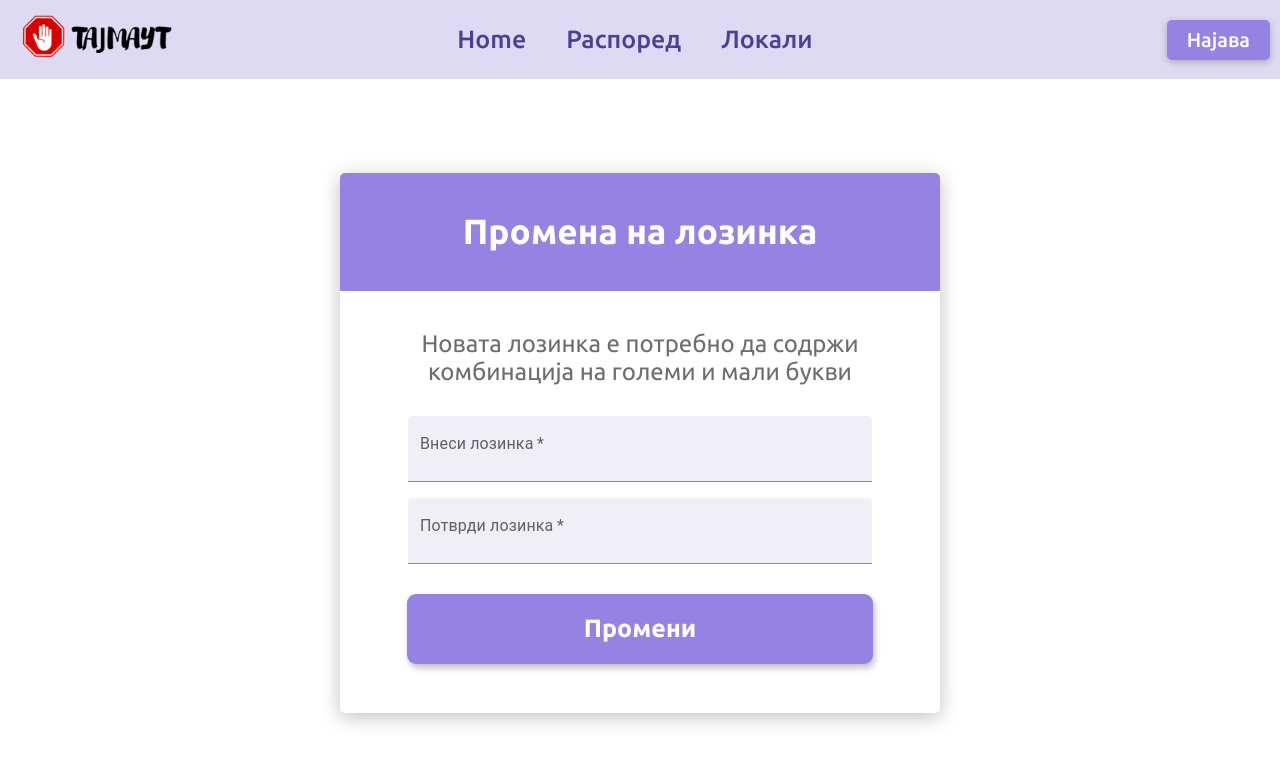
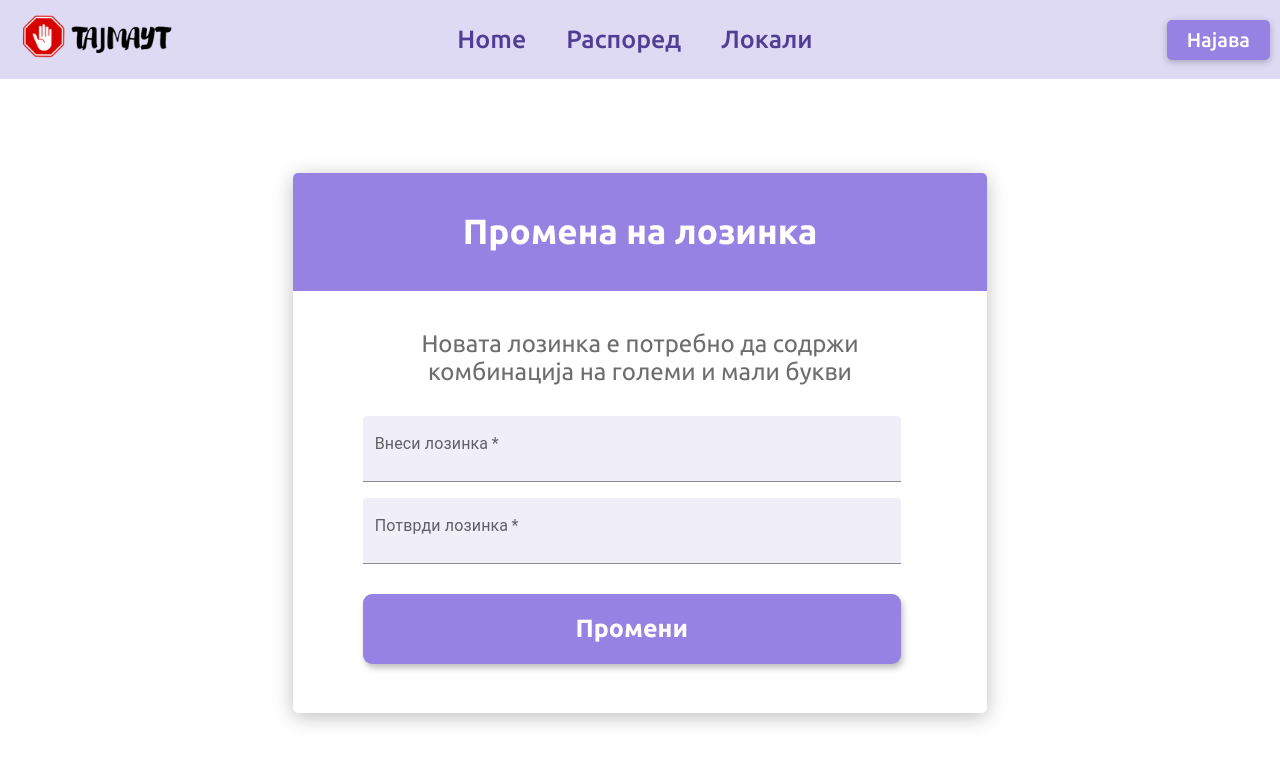
Before and after one commit to petark7/tajmaut, a React (Create React App) app: page /reset-password/1 in a window 1280 px wide. Shown: the top 764 px of the page. Built offline with nearby package versions, Linux system fonts and the light colour scheme; the HTML template or start-up script is replaced by a standard one.

Commit message:
Set form state

```diff
--- a/src/pages/ResetPassword/ResetPassword.css
+++ b/src/pages/ResetPassword/ResetPassword.css
@@ -9,14 +9,10 @@
     display: flex;
     align-items: center;
     justify-content: center;
-    width: 1000px;
-    height: 700px;
-    border-radius: 25px;
-
 }
 
 .resetForm {
-    width: 600px;
+    width: 80%;
     height: 540px;
     display: flex;
     align-items: center;
--- a/src/pages/ResetPassword/ResetPassword.jsx
+++ b/src/pages/ResetPassword/ResetPassword.jsx
@@ -1,6 +1,7 @@
 import { TextField, Grid } from "@mui/material";
 import "./ResetPassword.css";
 import {useParams} from "react-router-dom";
+import { useState } from "react";
 
 const ResetPassword = () => {
   const textFieldStyles = {
@@ -23,7 +24,13 @@ const ResetPassword = () => {
   };
 
   const {token} = useParams();
+  const [passwordField, setPasswordField] = useState("")
+  const [confirmPasswordField, setConfirmPasswordField] = useState("")
 
+  const handleSubmit = (e) => {
+    e.preventDefault();
+    console.log("submit!");
+  }
   return (
     <>
       <div className="resetPage--container">
@@ -37,6 +44,7 @@ const ResetPassword = () => {
                 Новата лозинка е потребно да содржи комбинација на големи и мали
                 букви
               </p>
+              <form onSubmit={handleSubmit}>
               <Grid container spacing={2} sx={{ justifyContent : "center", width: "100%" }}>
                 <Grid item xs={12} md={12}>
                   <TextField
@@ -45,6 +53,8 @@ const ResetPassword = () => {
                     sx={textFieldStyles}
                     inputProps={{style: {fontSize: 23}}}
                     label="Внеси лозинка"
+                    value={passwordField}
+                    onChange= {(event) => setPasswordField(event.target.value)}
                     type="password"
                     variant="filled"
                     fullWidth
@@ -57,6 +67,8 @@ const ResetPassword = () => {
                     name="passwordConfirm"
                     inputProps={{style: {fontSize: 23}}}
                     sx={textFieldStyles}
+                    value={confirmPasswordField}
+                    onChange= {(event) => setConfirmPasswordField(event.target.value)}
                     label="Потврди лозинка"
                     type="password"
                     variant="filled"
@@ -64,7 +76,9 @@ const ResetPassword = () => {
                   />
                 </Grid>
               </Grid>
-              <button className="btnResetPassword">Промени</button>
+              <button type="submit" className="btnResetPassword">Промени</button>
+              </form>
+
             </div>
           </div>
         </div>
```
